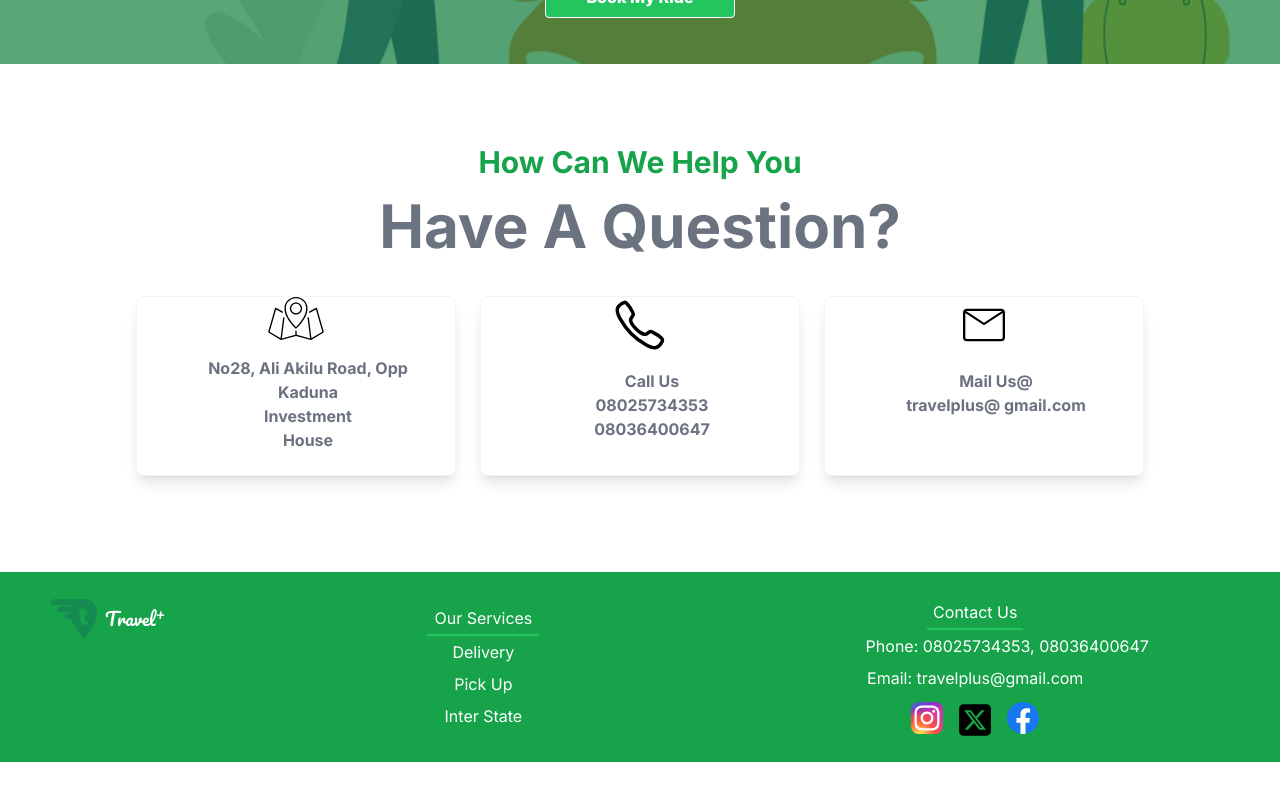
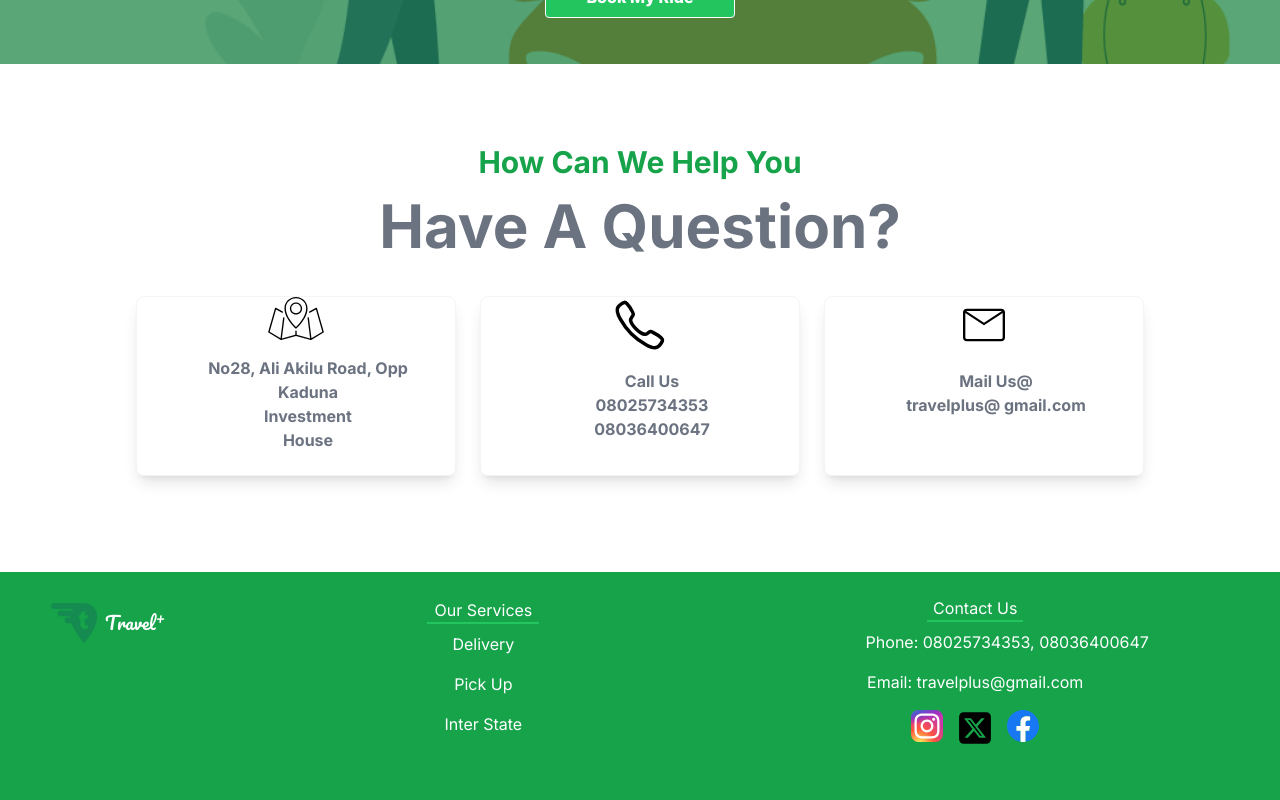
Before and after one commit to techvalleyng/travelplus_landing, a React (Vite) app: page / in a window 1280 px wide. Shown: the part 2508-3308 px from the top of the page. Before the commit the page ends 3270 px from the top, so only its background shows below. Built offline with nearby package versions, Linux system fonts and the light colour scheme.

Commit message:
modified components

```diff
--- a/src/components/Footer.tsx
+++ b/src/components/Footer.tsx
@@ -6,7 +6,7 @@ import twitter from '../assets/twitter.svg';
 export default function Footer() {
   return (
     <div className="bg-green-600 text-white">
-      <div className="container-fluid pb-auto mt-10 flex flex-col md:flex-row justify-around items-center py-6">
+      <div className="container-fluid pb-36 mt-10 flex flex-col md:flex-row justify-around items-center py-6">
         <div className="flex items-center mb-4 md:mb-0 md:-mt-24 md:-ml-20">
           <img className="h-10" src={travlog} alt="Travel Plus Logo" />
           <span className="ml-2 text-lg font-pacifico">
@@ -14,15 +14,15 @@ export default function Footer() {
           </span>
         </div>
 
-        <div className="font-inter flex flex-col leading-8 items-center mb-4 md:mb-0">
-          <h1 className="border-b-2 border-solid border-green-500 w-28 text-center">Our Services</h1>
+        <div className="font-inter  flex flex-col mt-6 md:mt-0 items-center leading-10 md:mb-0">
+          <h1 className="border-b-2 border-solid leading-6 border-green-500 w-28 text-center">Our Services</h1>
           <a href="#" className="transition duration-150 ease-linear hover:opacity-60">Delivery</a>
           <a href="#" className="transition duration-150 ease-linear hover:opacity-60">Pick Up</a>
           <a href="#" className="transition duration-150 ease-linear hover:opacity-60">Inter State</a>
         </div>
 
-        <div className="font-inter flex flex-col leading-8 items-center mb-4 md:mb-0">
-          <h1 className="border-b-2 border-solid border-green-500 w-24 text-center">Contact Us</h1>
+        <div className="font-inter flex flex-col mt-6 md:mt-0  leading-10 items-center mb-4 md:mb-0">
+          <h1 className="border-b-2 border-solid leading-6 border-green-500 w-24 text-center">Contact Us</h1>
           <span className='ml-16'>Phone: 08025734353, 08036400647</span>
           <span>Email: travelplus@gmail.com</span>
 
```
